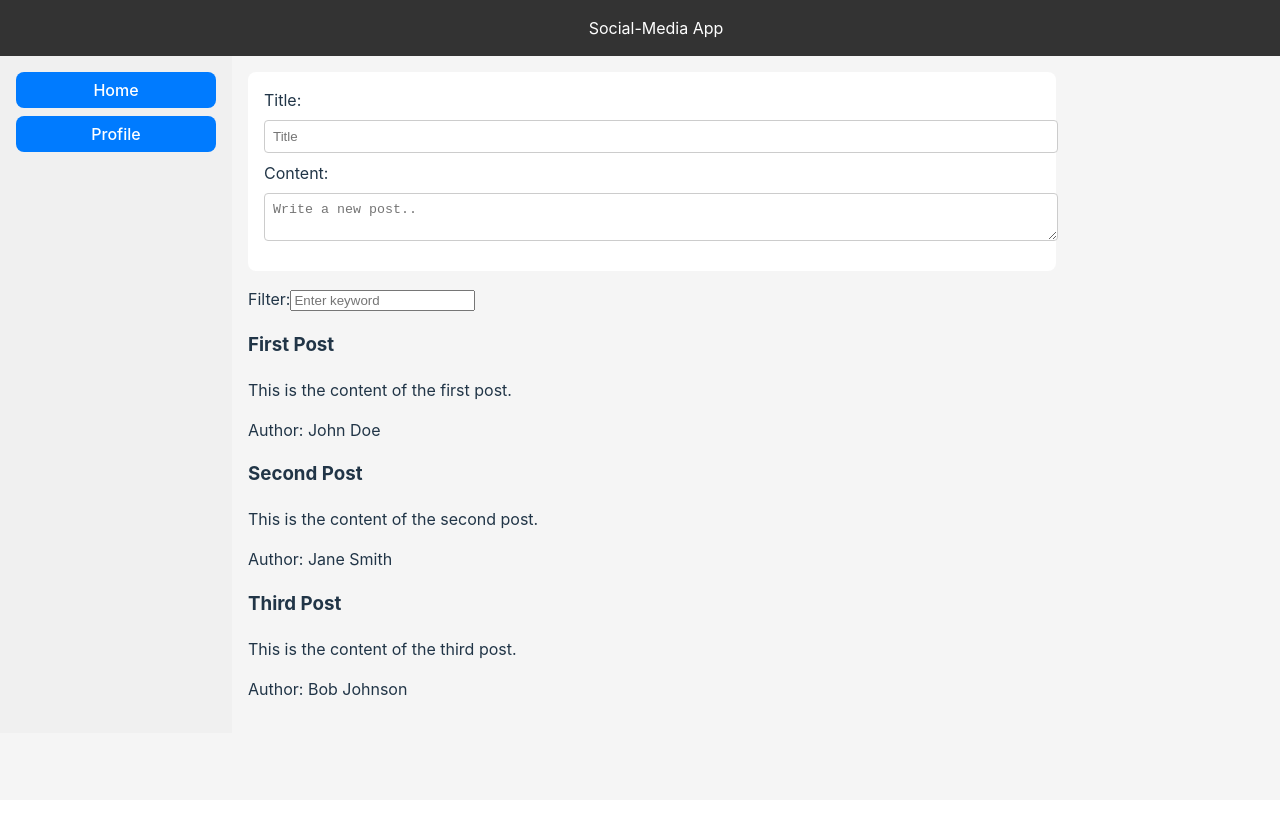
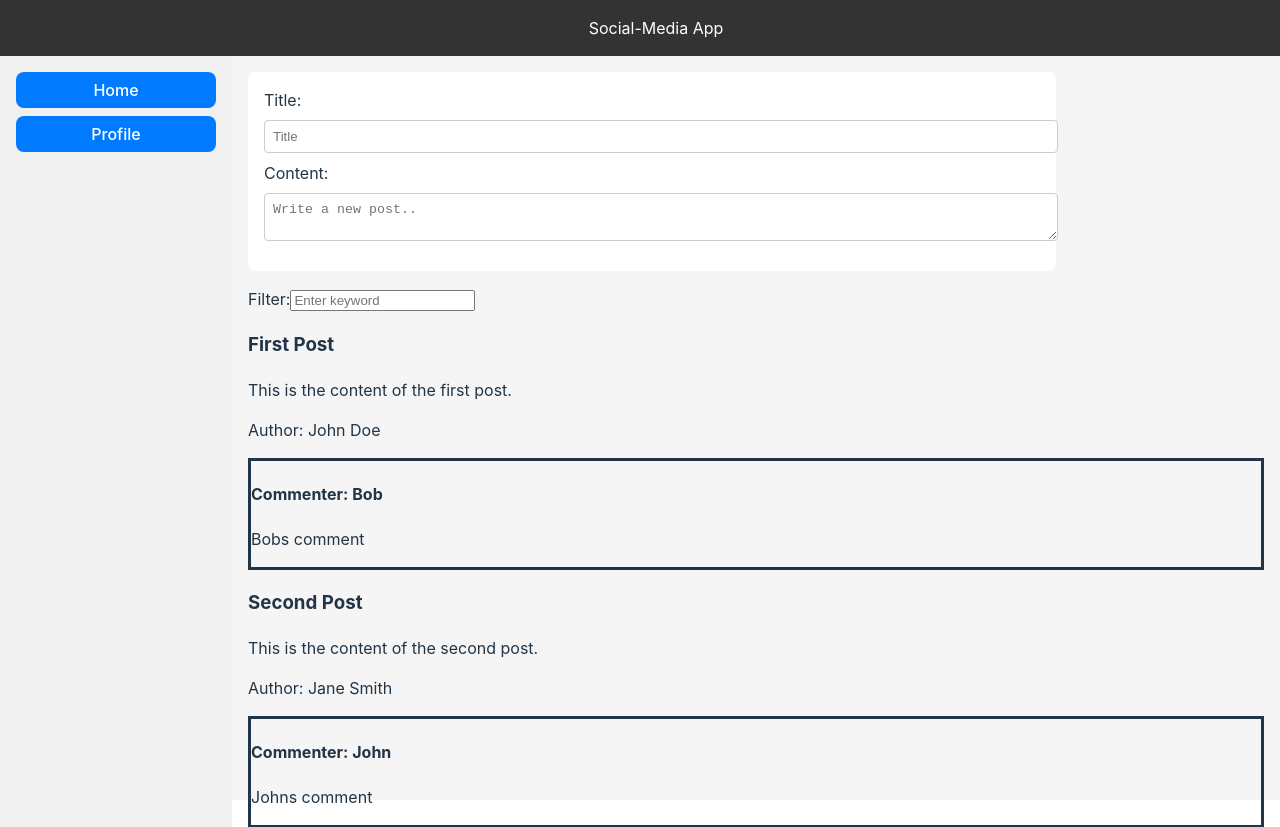
Before and after one commit to ssuihko/SocialMediaApp, a React (Vite) app in the folder SoMe_frontend/: page / in a window 1280 px wide. Shown: the top 827 px of the page. Before the commit the page ends 800 px from the top, so only its background shows below. Built offline with nearby package versions, Linux system fonts and the light colour scheme.

Commit message:
comment component added

```diff
--- a/SoMe_frontend/src/App.css
+++ b/SoMe_frontend/src/App.css
@@ -89,3 +89,7 @@ html {
 .sidebar button:first-child {
   margin-top: 0;
 }
+
+.comment {
+  border-style: solid;
+}
--- a/SoMe_frontend/src/App.jsx
+++ b/SoMe_frontend/src/App.jsx
@@ -30,8 +30,32 @@ function App() {
     },
   ]);
 
+  const [comments, setComments] = useState([
+    {
+      id: 1,
+      postId: 1,
+      user: "Bob",
+      content: "Bobs comment",
+      likes: 2,
+    },
+    {
+      id: 2,
+      postId: 2,
+      user: "John",
+      content: "Johns comment",
+      likes: 4,
+    },
+    {
+      id: 3,
+      postId: 3,
+      user: "Jane",
+      content: "Janes comment",
+      likes: 2,
+    },
+  ]);
+
   return (
-    <AppContext.Provider value={{ posts, setPosts }}>
+    <AppContext.Provider value={{ posts, setPosts, comments, setComments }}>
       <Header />
       <div className="container">
         <Sidebar />
--- /dev/null
+++ b/SoMe_frontend/src/components/Comment.jsx
@@ -0,0 +1,16 @@
+import PropTypes from "prop-types";
+
+function Comment({ comment }) {
+  return (
+    <div className="comment">
+      <h4>Commenter: {comment.user}</h4>
+      <p>{comment.content}</p>
+    </div>
+  );
+}
+
+Comment.propTypes = {
+  comment: PropTypes.object,
+};
+
+export default Comment;
--- a/SoMe_frontend/src/components/Post.jsx
+++ b/SoMe_frontend/src/components/Post.jsx
@@ -1,11 +1,23 @@
 import PropTypes from "prop-types";
+import Comment from "./Comment";
+import { useContext } from "react";
+import { AppContext } from "../App";
 
 function Post({ post }) {
+  const context = useContext(AppContext);
+
   return (
     <div>
       <h3>{post.title}</h3>
       <p>{post.content}</p>
       <p>Author: {post.author}</p>
+      <div>
+        {context.comments
+          .filter((x) => parseInt(x.postId) === parseInt(post.id))
+          .map((comment, index) => (
+            <Comment comment={comment} key={index} />
+          ))}
+      </div>
     </div>
   );
 }
```
